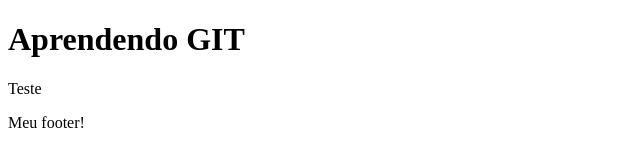
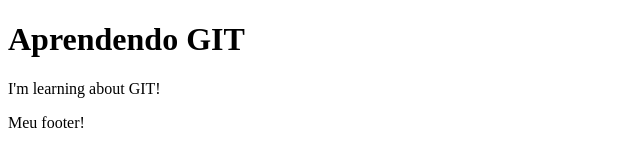
Before and after one commit to igormdrsr/repositorio-teste, a plain HTML site: page index.html in a window 1280 px wide. Shown: the whole page, without its empty margins (0-640 px from the left). Drawn offline with Linux system fonts and the light colour scheme.

Commit message:
atualizado o conteudo do parágrafo

```diff
--- a/index.html
+++ b/index.html
@@ -12,7 +12,7 @@
     </header>
     <main>
         <div class="teste">
-            <p>Teste</p>
+            <p>I'm learning about GIT!</p>
         </div>
     </main>
     <footer>
```
